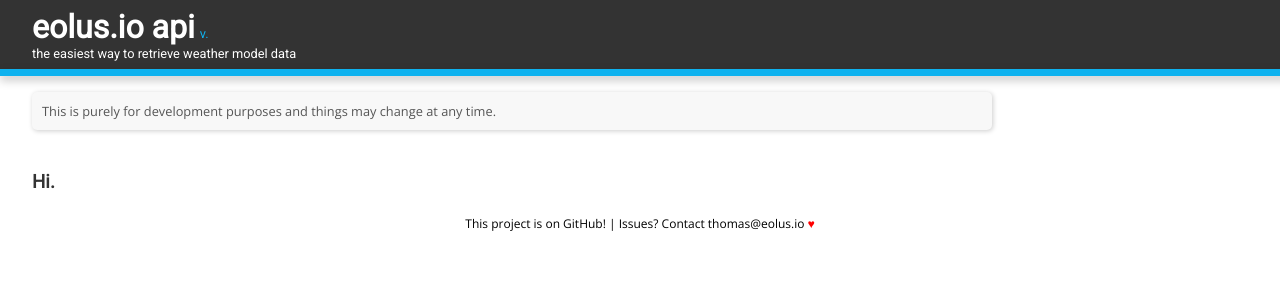
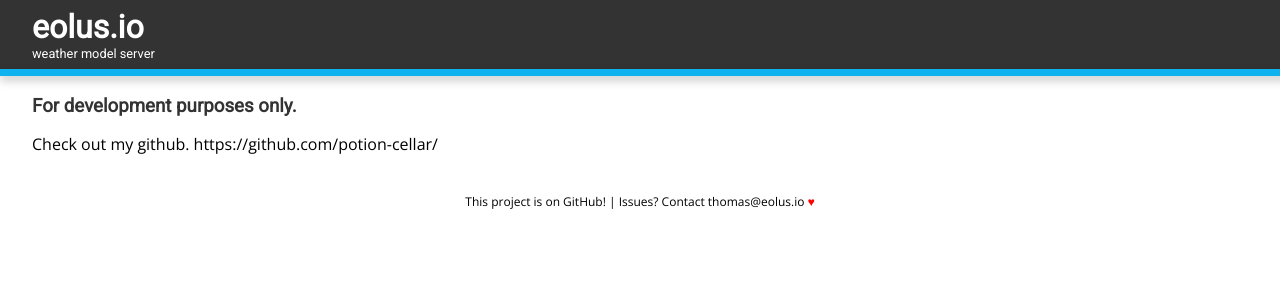
Before and after one commit to AMJADH195/eolus.io, a PHP site: page / in a window 1280 px wide. Shown: the top 300 px of the page. Run offline with PHP 8.4, Linux system fonts and the light colour scheme; data that the repository does not hold is empty.

Commit message:
update page

```diff
--- a/web/eolusHeader.php
+++ b/web/eolusHeader.php
@@ -116,8 +116,8 @@
         <link href="https://fonts.googleapis.com/css?family=Open+Sans|Roboto" rel="stylesheet">
     </head>
     <body>
-        <div class="header">eolus.io api<font class="versionstub"><?php echo "v. {$version['Name']}" ?></font><br>
-        <p class="subheader">the easiest way to retrieve weather model data<br>
+        <div class="header">eolus.io<br>
+        <p class="subheader">weather model server<br>
         </p></div>
         <div class="version">
 
--- a/web/index.php
+++ b/web/index.php
@@ -1,8 +1,7 @@
 <?php require ("./eolusHeader.php"); ?>
-
-<div class="usage">
-This is purely for development purposes and things may change at any time.
-</div>
-<br>
-<h3>Hi.</h3>
+<h3>For development purposes only.</h3>
+<p>
+Check out my github.
+https://github.com/potion-cellar/
+</p>
 <?php require ("./eolusFooter.php"); ?>
```
